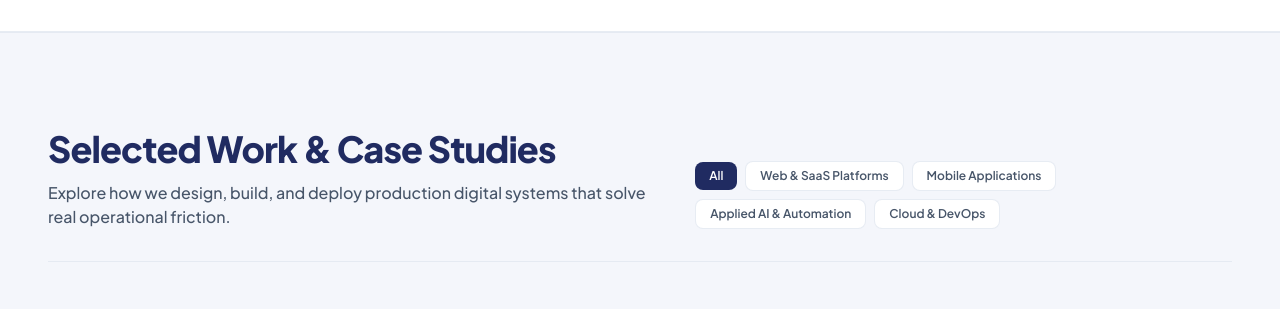
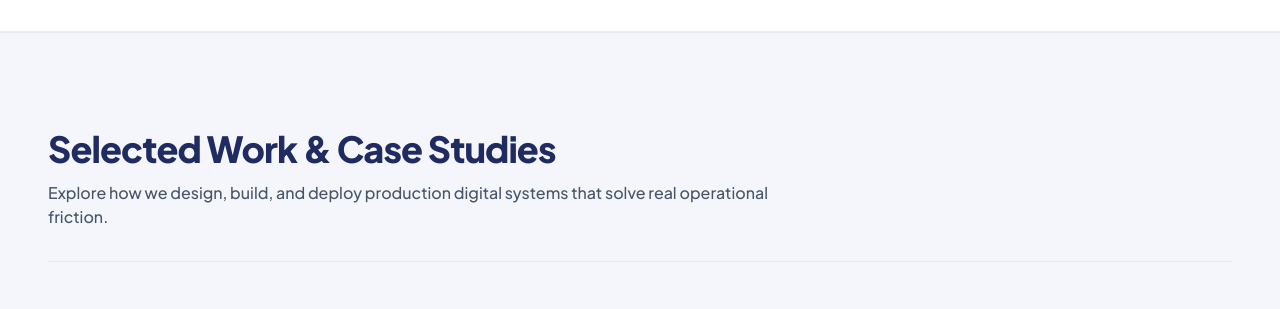
Before and after one commit to alishanea/arkanet-demo-, a Next.js app: page / in a window 1280 px wide. Shown: the part 5780-6089 px from the top of the page. Built offline with nearby package versions, Linux system fonts and the light colour scheme; grey boxes are pictures that could not be loaded.

Commit message:
feat(work): remove category filter pills from Selected Work section

```diff
--- a/src/components/home/WhatsNewSection.tsx
+++ b/src/components/home/WhatsNewSection.tsx
@@ -101,23 +101,16 @@ const FEATURED_PROJECTS: WorkProjectDetail[] = [
   },
 ];
 
-const CATEGORIES = ["All", "Web & SaaS Platforms", "Mobile Applications", "Applied AI & Automation", "Cloud & DevOps"];
-
 export const WhatsNewSection: React.FC<WhatsNewSectionProps> = ({ onOpenBooking }) => {
-  const [selectedCategory, setSelectedCategory] = useState<string>("All");
   const [selectedProject, setSelectedProject] = useState<WorkProjectDetail | null>(null);
-
-  const filteredProjects = selectedCategory === "All"
-    ? FEATURED_PROJECTS
-    : FEATURED_PROJECTS.filter((p) => p.category === selectedCategory);
 
   return (
     <section className="relative w-full bg-[#f4f6fb] py-16 sm:py-20 lg:py-24 px-4 sm:px-8 lg:px-12 select-none border-t border-slate-200/80">
       <div className="max-w-[1400px] mx-auto space-y-8 sm:space-y-10 lg:space-y-12">
 
-        {/* ── 1. SECTION HEADER & CATEGORY FILTER ── */}
-        <div className="flex flex-col lg:flex-row lg:items-end justify-between gap-6 border-b border-slate-200/80 pb-6 sm:pb-8">
-          <div className="space-y-3 max-w-3xl">
+        {/* ── 1. SECTION HEADER ── */}
+        <div className="w-full border-b border-slate-200/80 pb-6 sm:pb-8">
+          <div className="space-y-3 max-w-3xl text-left">
             <h2 className="font-heading font-extrabold text-2xl sm:text-3xl lg:text-4xl text-[#202B61] leading-tight tracking-tight">
               Selected Work &amp; Case Studies
             </h2>
@@ -125,29 +118,11 @@ export const WhatsNewSection: React.FC<WhatsNewSectionProps> = ({ onOpenBooking
               Explore how we design, build, and deploy production digital systems that solve real operational friction.
             </p>
           </div>
-
-          {/* Minimal Category Selector */}
-          <div className="flex flex-wrap items-center gap-2">
-            {CATEGORIES.map((cat) => (
-              <button
-                key={cat}
-                type="button"
-                onClick={() => setSelectedCategory(cat)}
-                className={`px-3.5 py-1.5 rounded-lg text-xs font-semibold font-sans transition-all duration-200 cursor-pointer ${
-                  selectedCategory === cat
-                    ? "bg-[#202B61] text-white shadow-xs"
-                    : "bg-white text-slate-600 hover:text-[#202B61] border border-slate-200/80"
-                }`}
-              >
-                {cat}
-              </button>
-            ))}
-          </div>
         </div>
 
         {/* ── 2. 4-COLUMN BALANCED PROJECT GRID (PERFECT SYMMETRY WITH NATURAL PHOTOGRAPHY) ── */}
         <div className="grid grid-cols-1 sm:grid-cols-2 lg:grid-cols-4 gap-6 items-stretch w-full">
-          {filteredProjects.map((project) => (
+          {FEATURED_PROJECTS.map((project) => (
             <div
               key={project.id}
               onClick={() => setSelectedProject(project)}
```
